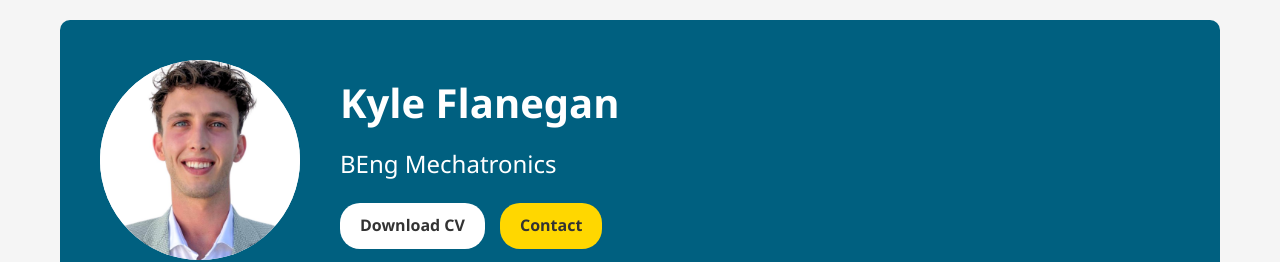
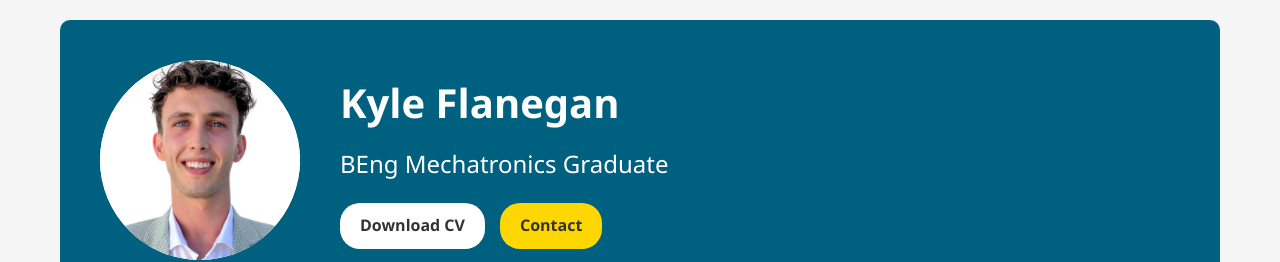
Before and after one commit to KyleFlanegan/kyleflanegan.github.io, a plain HTML site: page index.html in a window 1280 px wide. Shown: the top 262 px of the page. Drawn offline with Linux system fonts and the light colour scheme.

Commit message:
index.html

```diff
--- a/index.html
+++ b/index.html
@@ -19,7 +19,7 @@
             </div>
             <div class="hero-content">
                 <h1 class="name">Kyle Flanegan</h1>
-                <h2 class="title">BEng Mechatronics</h2>
+                <h2 class="title">BEng Mechatronics Graduate</h2>
                 <div class="buttons">
                     <a href="Documents/Kyle Flanegan Resume.pdf" class="btn btn-primary" download >Download CV</a>
                     <a href="contact.html" class="btn btn-secondary">Contact</a>
```
